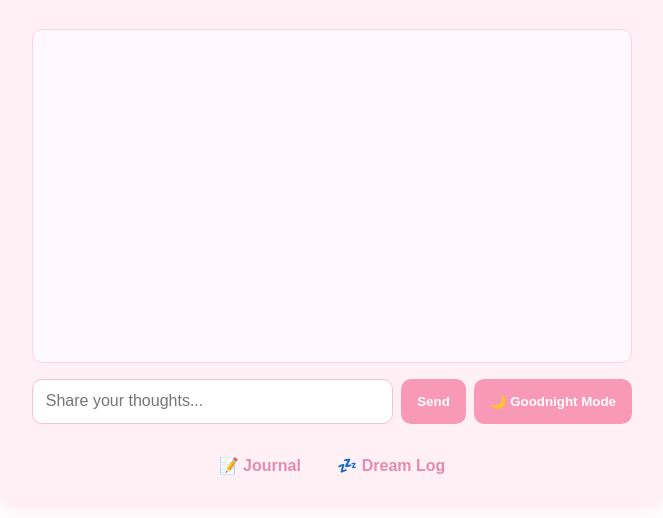
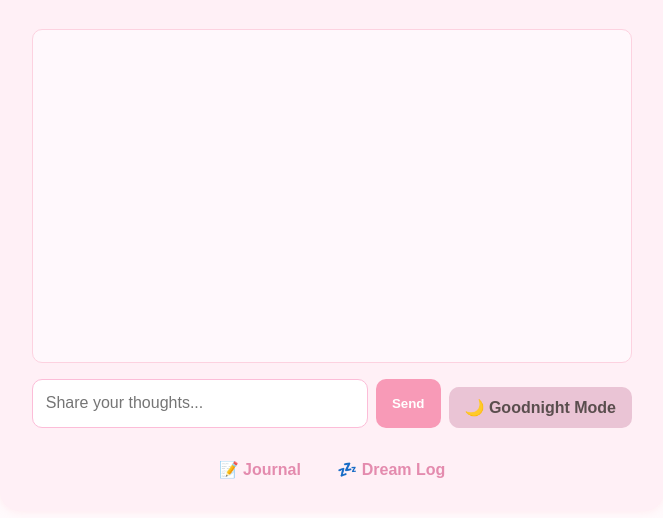
Before and after one commit to BihanDasgupta/PoppyNest, a website: page client/index.html in a window 1280 px wide. Shown: the part 154-672 px from the top of the page, without its empty margins (308-971 px from the left). Drawn offline with Linux system fonts and the light colour scheme.

Commit message:
add bonus styling

```diff
--- a/client/style.css
+++ b/client/style.css
@@ -76,6 +76,17 @@ body {
     cursor: pointer;
   }
 
+  .goodnight-btn {
+    margin-top: 0.5rem;
+    padding: 0.7rem 1rem;
+    background: #eac4d5;
+    border: none;
+    border-radius: 10px;
+    font-size: 1rem;
+    color: #5a4e4e;
+    cursor: pointer;
+  }
+
   .nav-buttons {
     text-align: center;
     margin-top: 2rem;
```
